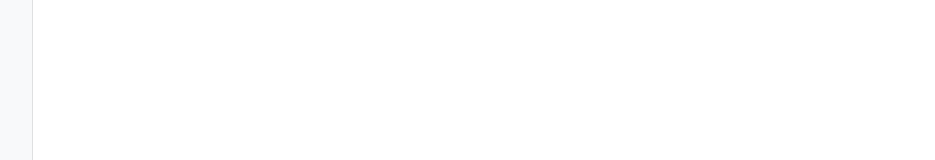
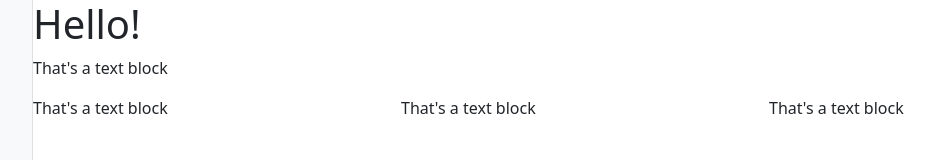
Before and after one commit to Catherine2007m/Website, a plain HTML site: page index.html in a window 1280 px wide. Shown: the top 160 px of the page, without its empty margins (167-1102 px from the left). Drawn offline with nearby package versions, Linux system fonts and the light colour scheme.

Commit message:
Update index.html

```diff
--- a/index.html
+++ b/index.html
@@ -16,7 +16,36 @@
 
 <div id="app" class="container-fluid">
   <div id="panel" class="bg-light sidebar"></div>
-  <div id="site" class="content"></div>
+  <div id="site" class="content">
+
+    <div class="row">
+      <div class="col-sm">
+        <h1>Hello!</h1>
+  </div>
+</div>
+
+    <div class="row">
+      <div class="col-sm">
+        <p>That's a text block</p>
+  </div>
+</div>
+
+    <div class="row">
+      <div class="col-sm">
+        That's a text block
+      </div>
+
+      <div class="col-sm">
+        That's a text block
+      </div>
+
+      <div class="col-sm">
+        That's a text block
+      </div>
+  </div>
+</div>
+
+  </div>
 </div>
 
 </body>
```
